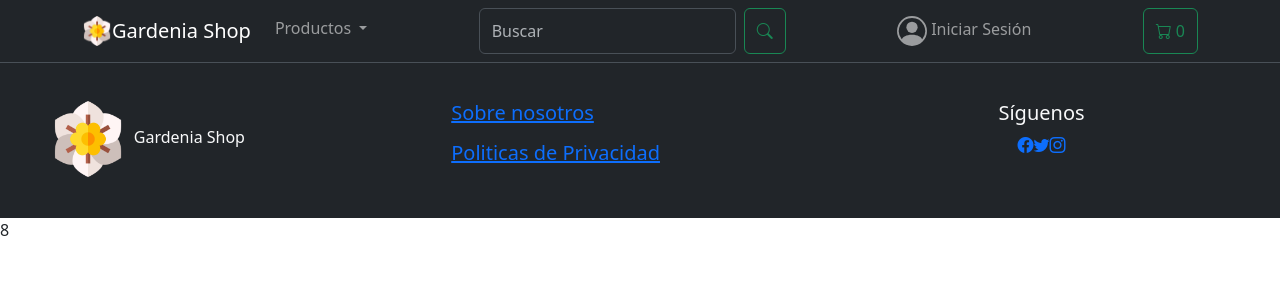
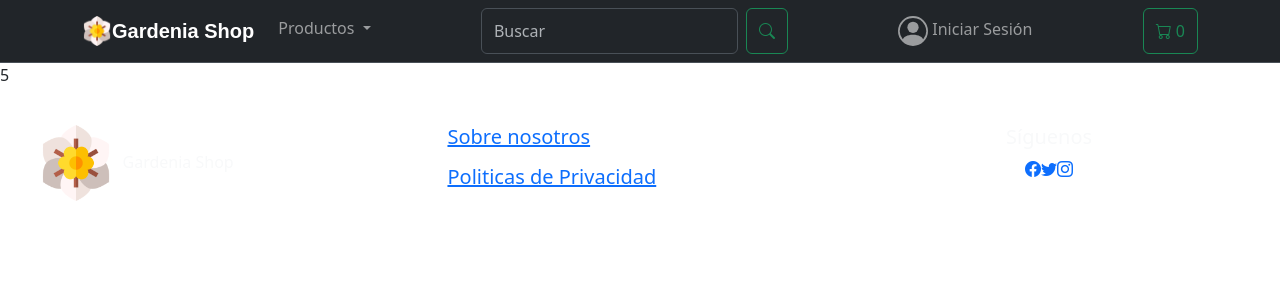
Before and after one commit to Gionara/GardeniaShopWeb, a Django app: template shopWeb/templates/shopWeb/layouts/base.html in a window 1280 px wide. Shown: the top 300 px of the page. Run offline with Django 5.2, Linux system fonts and the light colour scheme; the template is opened without the code that fills it, so the values that code supplies are empty.

Commit message:
cambios y modificaciones en el style

```diff
--- a/shopWeb/static/css/style.css
+++ b/shopWeb/static/css/style.css
@@ -8,14 +8,22 @@
     --color-light: #FFFFFF;
     --color-black: #000000;
 }
-/*
+
 * {
     margin: 0;
     padding: 0;
     box-sizing: border-box;
-    font-family: 'Gill Sans', 'Gill Sans MT', Calibri, 'Trebuchet MS', sans-serif;
+
 }
 
+
+.comfortaa-logo {
+  font-family: "Comfortaa", sans-serif;
+  font-optical-sizing: auto;
+  font-weight: 700;
+  font-style: normal;
+}
+/*
 h1,
 h2,
 h3,
@@ -407,4 +415,3 @@ p {
     padding-top: 10px;
     padding-bottom: 10px;
 }
- */
--- a/shopWeb/templates/shopWeb/layouts/base.html
+++ b/shopWeb/templates/shopWeb/layouts/base.html
@@ -30,7 +30,7 @@
         <!-- MODALS-->
         {% include 'shopWeb/layouts/modal_singin.html' %}
 
-      8  <!--SCRIPT IMPORT-->
+      <!--SCRIPT IMPORT-->
         <script src=" {% static 'js/main.js' %}""></script>
         <script
             src="https://cdn.jsdelivr.net/npm/bootstrap@5.3.3/dist/js/bootstrap.bundle.min.js"
--- a/shopWeb/templates/shopWeb/layouts/footer.html
+++ b/shopWeb/templates/shopWeb/layouts/footer.html
@@ -1,6 +1,4 @@
- <!-- FOOTER-->
- <footer class="container-fluid bg-dark">
-    <div class="row" style="padding: 3%;color: #f8f9fa;">
+5    <div class="row" style="padding: 3%;color: #f8f9fa;">
         <div class="col-12 col-md">
             <row>
                 <img src="static/img/logo/logo_color.png" alt
--- a/shopWeb/templates/shopWeb/layouts/navbar.html
+++ b/shopWeb/templates/shopWeb/layouts/navbar.html
@@ -4,7 +4,7 @@
     <div class="container justify-content-between">
         <img src="static/img/logo/logo_color.png" alt width="30">
         <a class="navbar-brand d-md-none" href="index.html">
-            <a class="navbar-brand" href="index.html">Gardenia Shop</a>
+            <a class="navbar-brand comfortaa-logo" href="index.html">Gardenia Shop</a>
         </a>
         <button class="navbar-toggler" type="button"
             data-bs-toggle="offcanvas" data-bs-target="#offcanvas"
@@ -19,7 +19,7 @@
                 <img src="static/img/logo/logo_outline_w.png"
                     width="30px" alt
                     style="margin-right: 15px;">
-                <h5 class="offcanvas-title" id="offcanvasLabel">Gardenia
+                <h5 class="offcanvas-title comfortaa-logo" id="offcanvasLabel">Gardenia
                     Shop</h5>
                 <button type="button" class="btn-close"
                     data-bs-dismiss="offcanvas"
```
